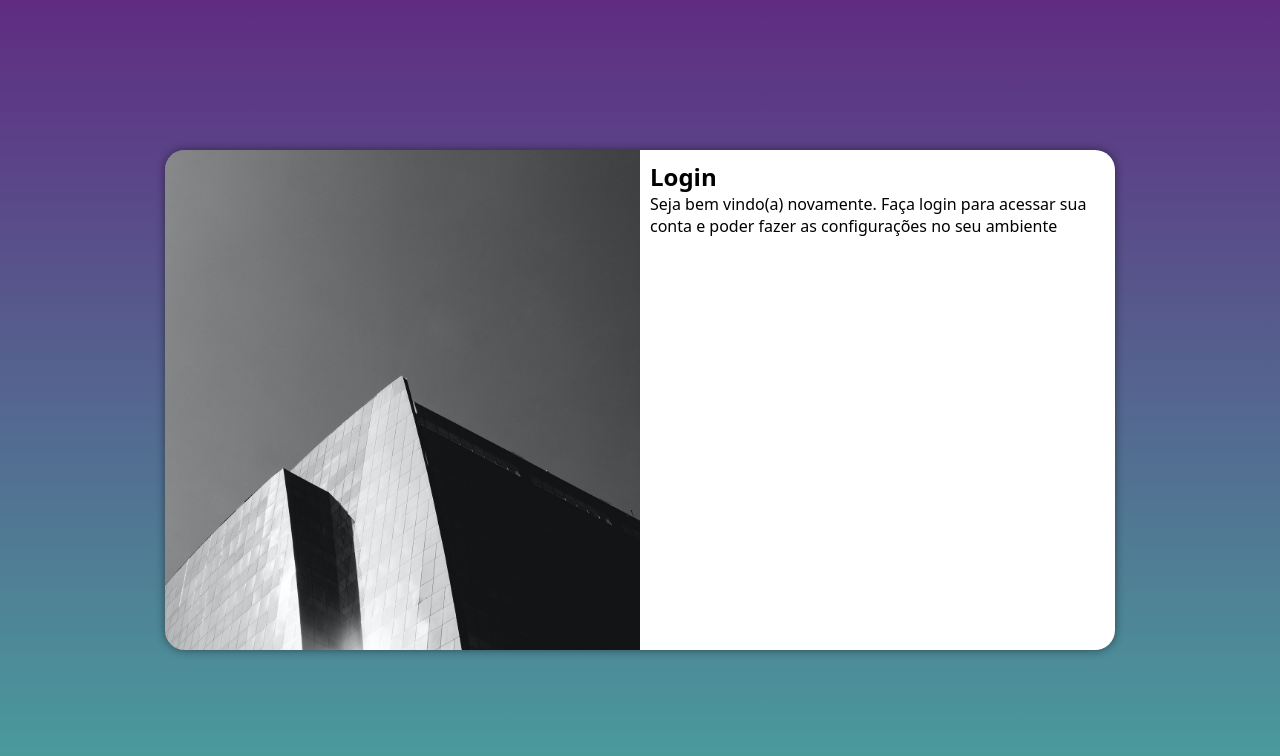
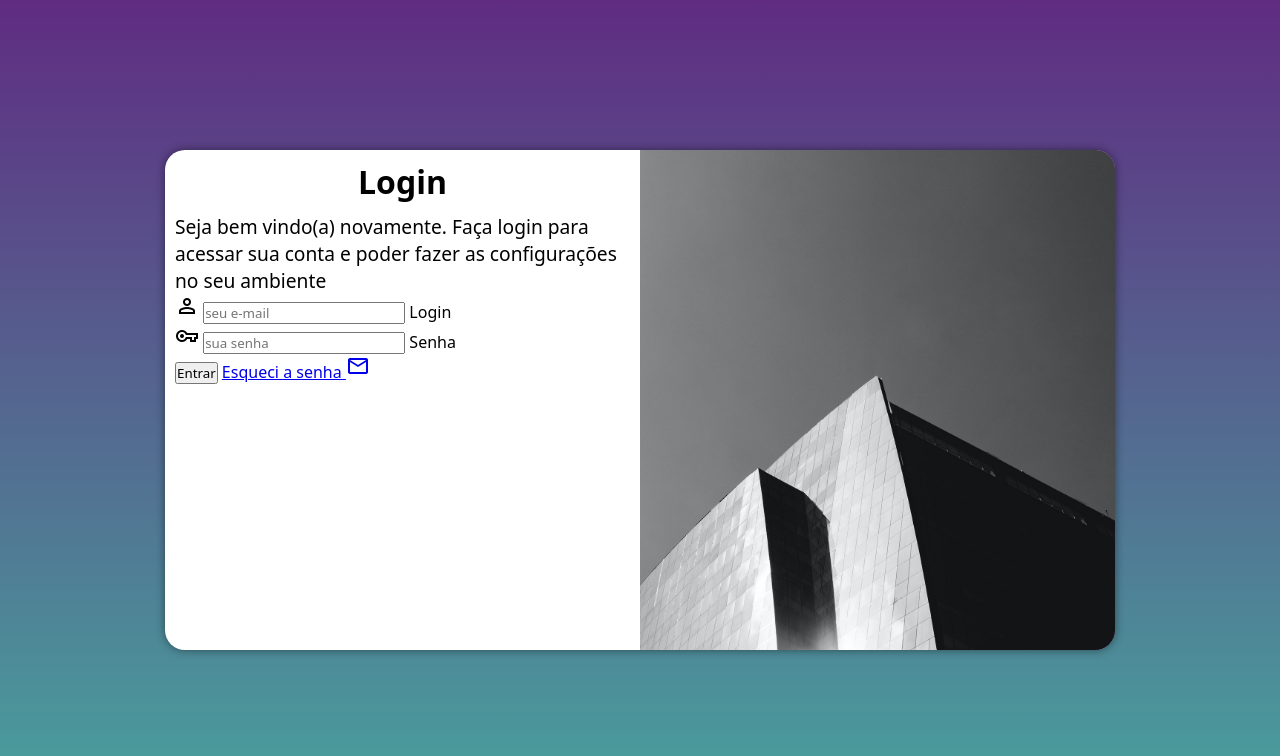
Before and after one commit to RodVerruck/projeto-login, a plain HTML site: page index.html in a window 1280 px wide. Drawn offline with nearby package versions, Linux system fonts and the light colour scheme.

Commit message:
Adicionei o formulário

```diff
--- a/estilos/media-query.css
+++ b/estilos/media-query.css
@@ -8,7 +8,7 @@ Tablet: 768px até 992px
 Desktop: 992px até 1200px
 Grandes telas: acima de 1200px */
 
-@media screen and (min-width: 768px) and (max-width: 992px) {
+@media screen and (min-width: 768px) and (max-width: 992px) { /* Tablets */
 
     body {
         background-image: linear-gradient(to top, #49a09d, #5f2c82);
@@ -30,7 +30,7 @@ Grandes telas: acima de 1200px */
     }
 }
 
-@media screen and (min-width: 992px) {
+@media screen and (min-width: 992px) {  /* Desktop e telas maiores */
 
     body {
         background-image: linear-gradient(to top, #49a09d, #5f2c82);
@@ -41,13 +41,21 @@ Grandes telas: acima de 1200px */
     }
 
     section#login > div#imagem {
-        float: left;
+        float: right;
         width: 50%;
         height: 100%;
     }
 
     section#login > div#formulario {
-        float: right;
+        float: left;
         width: 50%;
     }
+
+    div#formulario > h1 {
+        font-size: 2em;
+    }
+
+    div#formulario > p {
+        font-size: 1.2em;
+    }
 }
--- a/estilos/style.css
+++ b/estilos/style.css
@@ -53,3 +53,12 @@ section#login > div#formulario {
     display: block;
     padding: 10px;
 }
+
+div#formulario > h1 {
+    text-align: center;
+    margin-bottom: 10px;
+}
+
+div#formulario > p {
+    font-size: 0.8em;
+}
--- a/index.html
+++ b/index.html
@@ -4,6 +4,7 @@
     <meta charset="UTF-8">
     <meta http-equiv="X-UA-Compatible" content="IE=edge">
     <meta name="viewport" content="width=device-width, initial-scale=1.0">
+    <link rel="stylesheet" href="https://fonts.googleapis.com/css2?family=Material+Symbols+Outlined:opsz,wght,FILL,GRAD@20..48,100..700,0..1,-50..200" />
     <link rel="stylesheet" href="estilos/style.css">
     <link rel="stylesheet" href="estilos/media-query.css">
     <title>Login</title>
@@ -17,8 +18,25 @@
             <div id="formulario">
                 <h1>Login</h1>
                 <p>Seja bem vindo(a) novamente. Faça login para acessar sua conta e poder fazer as configurações no seu ambiente</p>
-                <form action="login.php" method="post">
-
+                <form action="login.php" method="post" autocomplete="on">
+                    <div class="campo">
+                        <span class="material-symbols-outlined">
+                            person
+                            </span>
+                        <input type="email" name="login" id="ilogin" placeholder="seu e-mail" autocomplete="email" required maxlength="30">
+                        <label for="ilogin">Login</label>
+                    </div>
+                    <div class="campo">
+                        <span class="material-symbols-outlined">
+                            vpn_key
+                            </span>
+                        <input type="password" name="senha" id="isenha" placeholder="sua senha" autocomplete="current-password" required minlength="8" maxlength="20">
+                        <label for="isenha">Senha</label>
+                    </div>
+                    <input type="submit" value="Entrar">
+                    <a href="esqueci.html">
+                        Esqueci a senha <span class="material-symbols-outlined">mail</span>
+                    </a>
                 </form>
             </div>
         </section>
```
